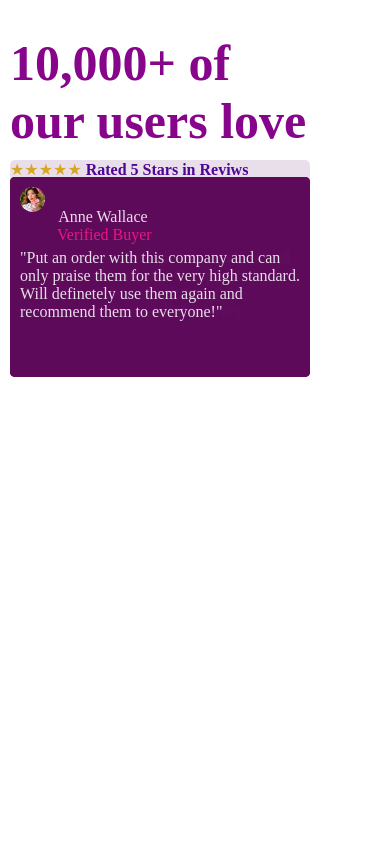
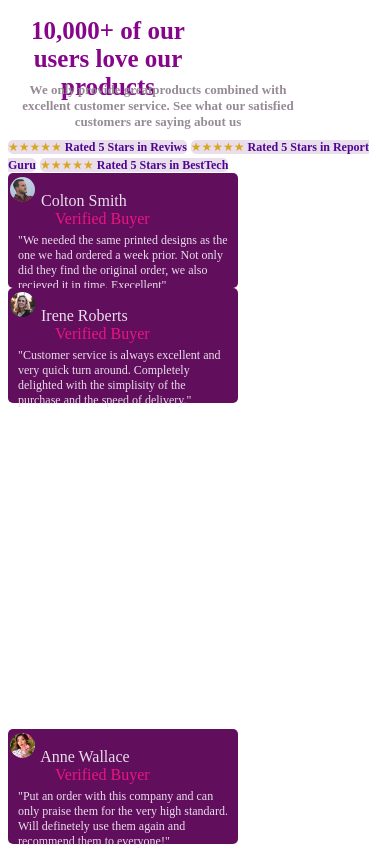
Before and after one commit to Agyekum-d/David_Agyekum_Personal_Portfolio, a plain HTML site: page index.html in a window 390 px wide. Drawn offline with Linux system fonts and the light colour scheme.

Commit message:
add changes

```diff
--- a/index.css
+++ b/index.css
@@ -222,57 +222,13 @@ form2{
 
 @media (min-width: 320px) and (max-width: 480px) {
 
-    body{
+    h1{
+      width: 200px;
+      height: 20px;
+        color:#87058b;
+        font-size:25px;
+       text-align: center;
 
-
-
-        margin:10px 10px 10px 10px;
-    }
-
-
-
-    p1 {
-        width: 300px;
-        height: 50px;
-       border-radius:5px;
-        background:rgb(232, 223, 235);
-        font-size:100%;
-        color:goldenrod;
-        position:absolute;
-        top:160px;
-
-    }
-
-      p2 {
-        width: 300px;
-        height: 50px;
-       border-radius:5px;
-        background:rgb(232, 223, 235);
-        font-size:100%;
-        color:goldenrod;
-        position:absolute;
-        top:230px;
-
-      }
-
-
-      p3 {
-        width: 300px;
-        height: 50px;
-       border-radius:5px;
-        background:rgb(232, 223, 235);
-        font-size:100%;
-        color:goldenrod;
-        position:absolute;
-        top:300px;
-
-      }
-
-      h1{
-        width: 300px;
-        height: 40px;
-          color:#87058b;
-          font-size:50px;
     }
 
    h6{
@@ -280,48 +236,90 @@ form2{
       height: 40px;
       color:rgb(151, 138, 151);
       position:relative;
-        top:120px;
+      top:15px;
       font-size: small;
+      text-align: center;
   }
+
+  p1 {
+      width: 150px;
+      height: 40px;
+     border-radius:5px;
+      background:rgb(232, 223, 235);
+      font-size:12px;
+      color:goldenrod;
+
+  }
+
+    p2 {
+      width: 150px;
+      height: 40px;
+     border-radius:5px;
+      background:rgb(232, 223, 235);
+      font-size:12px;
+      color:goldenrod;
+
+
+    }
+
+
+    p3 {
+       width: 150px;
+      height: 30px;
+     border-radius:5px;
+      background:rgb(232, 223, 235);
+      font-size:12px;
+      color:goldenrod;
+     ;
+
+    }
+
+
+
 
   img{
       width: 25px;
       height:auto;
       border-radius: 50%;
-        padding: 10px 10px 10px 10px;
+      padding: 4px 2px 4px 2px;
   }
 
   form{
-        width:300px;
-        height:200px;
+        width:230px;
+      height:115px;
       border-radius:5px;
       background:rgb(95, 11, 91, 0.986);
-        position:absolute ;
+
+
   }
 
   div{
       color:rgb(232, 223, 235);
       padding:5px 10px 5px 10px;
+      font-size:12px;
   }
 
   form1{
 
 
-        width:300px;
-        height:200px;
+      width:230px;
+      height:115px;
       border-radius:5px;
       background:rgb(95, 11, 91, 0.986);
       position:absolute ;
+
   }
 
   form2{
 
 
-       width:300px;
-       height:200px;
+      width:230px;
+      height:115px;
       border-radius:5px;
       background:rgb(95, 11, 91, 0.986);
       position:absolute ;
+
+     bottom:0px;
   }
 
 }
```
Lines whose indentation alone changed are shown as unchanged.
